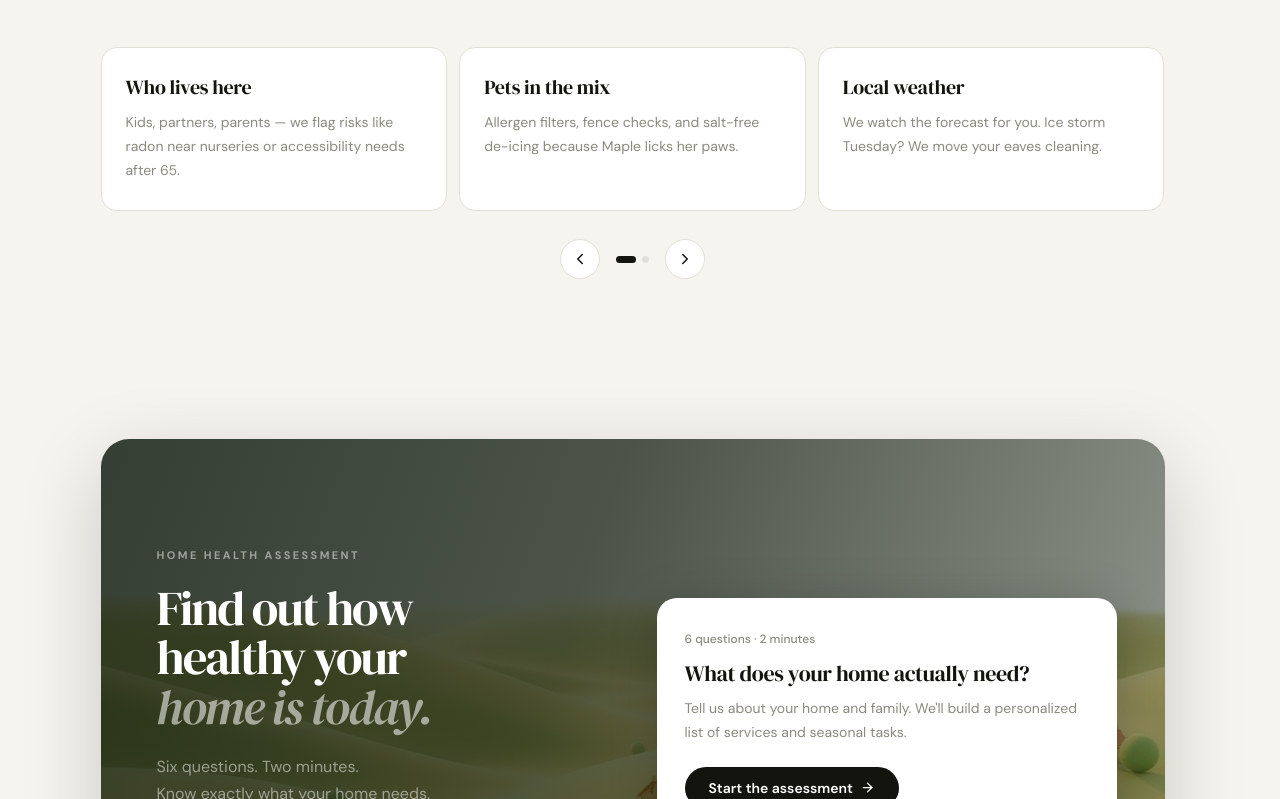
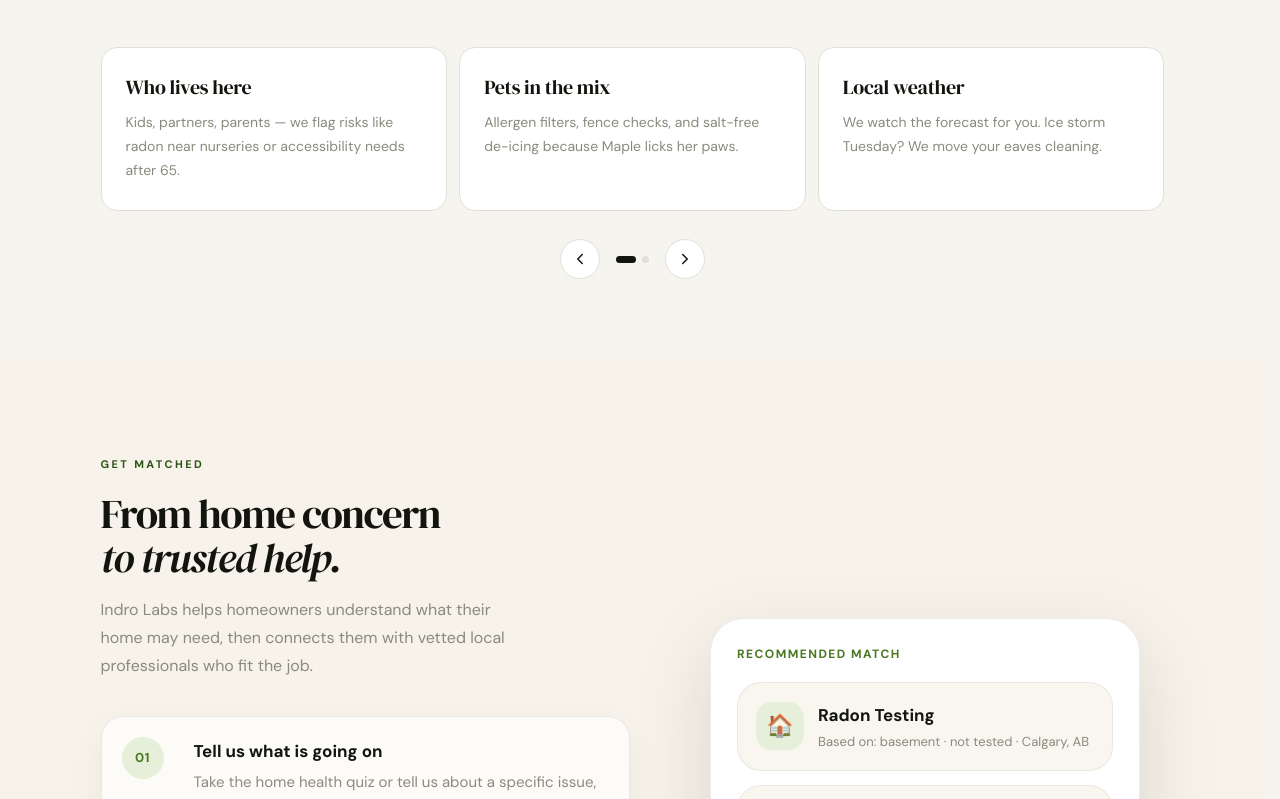
Before and after one commit to indro-labs/website, a React (Vite) app in the folder business-website/: page / in a window 1280 px wide. Shown: the part 2001-2800 px from the top of the page. Built offline with nearby package versions, Linux system fonts and the light colour scheme.

Commit message:
added get matched section

```diff
--- a/business-website/src/App.css
+++ b/business-website/src/App.css
@@ -630,3 +630,218 @@
 .toast-err { border-left: 4px solid #DC2626; }
 .toast p   { margin: 0; font-size: 14px; font-weight: 500; color: var(--ink); }
 .toast button { border: none; background: none; font-size: 19px; cursor: pointer; color: var(--muted); }
+
+/* ─────────────────────────────────────────────────
+   GET MATCHED
+───────────────────────────────────────────────── */
+.match-section {
+  background: #F7F3EA;
+  padding: 96px 20px;
+}
+
+.match-wrap {
+  display: grid;
+  grid-template-columns: 1.05fr 0.95fr;
+  gap: 56px;
+  align-items: center;
+}
+
+.match-left {
+  max-width: 620px;
+}
+
+.match-steps {
+  display: grid;
+  gap: 18px;
+  margin: 34px 0 30px;
+}
+
+.match-step {
+  display: grid;
+  grid-template-columns: 54px 1fr;
+  gap: 18px;
+  align-items: start;
+  padding: 20px;
+  border: 1px solid rgba(20, 20, 15, 0.08);
+  border-radius: 22px;
+  background: rgba(255, 255, 255, 0.62);
+  box-shadow: 0 14px 36px rgba(20, 20, 15, 0.05);
+}
+
+.match-num {
+  width: 42px;
+  height: 42px;
+  border-radius: 999px;
+  display: inline-flex;
+  align-items: center;
+  justify-content: center;
+  background: #E6EFD9;
+  color: #4A7820;
+  font-size: 13px;
+  font-weight: 800;
+  letter-spacing: 0.04em;
+}
+
+.match-title {
+  margin: 0 0 6px;
+  color: var(--ink);
+  font-size: 17px;
+  font-weight: 800;
+}
+
+.match-desc {
+  margin: 0;
+  color: var(--muted);
+  font-size: 15px;
+  line-height: 1.55;
+}
+
+.match-right {
+  display: flex;
+  justify-content: center;
+}
+
+.match-phone-card {
+  width: 100%;
+  max-width: 430px;
+  border-radius: 34px;
+  padding: 26px;
+  background: #fff;
+  border: 1px solid rgba(20, 20, 15, 0.08);
+  box-shadow: 0 28px 80px rgba(20, 20, 15, 0.13);
+}
+
+.match-card-label {
+  margin: 0 0 18px;
+  color: #4A7820;
+  font-size: 12px;
+  font-weight: 900;
+  letter-spacing: 0.12em;
+}
+
+.match-service-card,
+.match-pro-card {
+  display: flex;
+  gap: 14px;
+  align-items: center;
+  padding: 18px;
+  border-radius: 24px;
+  background: #F8F6EF;
+  border: 1px solid rgba(20, 20, 15, 0.06);
+  margin-bottom: 14px;
+}
+
+.match-icon {
+  width: 48px;
+  height: 48px;
+  border-radius: 16px;
+  background: #E6EFD9;
+  display: flex;
+  align-items: center;
+  justify-content: center;
+  font-size: 22px;
+}
+
+.match-service-title {
+  margin: 0 0 4px;
+  color: var(--ink);
+  font-size: 17px;
+  font-weight: 800;
+}
+
+.match-service-sub {
+  margin: 0;
+  color: var(--muted);
+  font-size: 13px;
+  line-height: 1.4;
+}
+
+.match-avatar {
+  width: 48px;
+  height: 48px;
+  border-radius: 999px;
+  background: #14140F;
+  color: white;
+  display: flex;
+  align-items: center;
+  justify-content: center;
+  font-weight: 800;
+}
+
+.match-pro-info {
+  min-width: 0;
+}
+
+.match-pro-name {
+  margin: 0 0 3px;
+  color: var(--ink);
+  font-size: 16px;
+  font-weight: 800;
+}
+
+.match-pro-role,
+.match-pro-meta {
+  margin: 0;
+  color: var(--muted);
+  font-size: 13px;
+  line-height: 1.45;
+}
+
+.match-actions {
+  display: grid;
+  grid-template-columns: 1fr 1fr;
+  gap: 10px;
+  margin-top: 18px;
+}
+
+.match-action-primary,
+.match-action-secondary {
+  border: none;
+  border-radius: 999px;
+  padding: 13px 14px;
+  font-weight: 800;
+  cursor: pointer;
+}
+
+.match-action-primary {
+  background: #14140F;
+  color: white;
+}
+
+.match-action-secondary {
+  background: #E8E6DE;
+  color: #14140F;
+}
+
+.match-note {
+  margin: 18px 0 0;
+  color: var(--muted);
+  font-size: 13px;
+  line-height: 1.5;
+  text-align: center;
+}
+
+@media (max-width: 900px) {
+  .match-wrap {
+    grid-template-columns: 1fr;
+    gap: 42px;
+  }
+
+  .match-left {
+    max-width: none;
+  }
+}
+
+@media (max-width: 560px) {
+  .match-section {
+    padding: 72px 18px;
+  }
+
+  .match-step {
+    grid-template-columns: 1fr;
+  }
+
+  .match-actions {
+    grid-template-columns: 1fr;
+  }
+}
--- a/business-website/src/App.jsx
+++ b/business-website/src/App.jsx
@@ -481,6 +481,86 @@ export default function App() {
         </div>
       </section>
 
+{/* ── GET MATCHED ───────────────────── */}
+<section id="get-matched" className="match-section">
+  <div className="wrap match-wrap">
+    <div className="match-left">
+      <p className="eyebrow-green">GET MATCHED</p>
+      <h2 className="signup-h2">
+        From home concern<br/><em>to trusted help.</em>
+      </h2>
+      <p className="signup-sub">
+        Indro Labs helps homeowners understand what their home may need,
+        then connects them with vetted local professionals who fit the job.
+      </p>
+
+      <div className="match-steps">
+        {[
+          {
+            step: '01',
+            title: 'Tell us what is going on',
+            desc: 'Take the home health quiz or tell us about a specific issue, like radon, moisture, HVAC, or ventilation.',
+          },
+          {
+            step: '02',
+            title: 'We identify the right service',
+            desc: 'We turn your answers into clear next steps so you know whether to test, inspect, repair, or monitor.',
+          },
+          {
+            step: '03',
+            title: 'Get matched with local pros',
+            desc: 'We connect you with qualified contractors in your area based on service type, location, and availability.',
+          },
+        ].map(item => (
+          <div className="match-step" key={item.step}>
+            <span className="match-num">{item.step}</span>
+            <div>
+              <p className="match-title">{item.title}</p>
+              <p className="match-desc">{item.desc}</p>
+            </div>
+          </div>
+        ))}
+      </div>
+
+      <a href="#home-health-quiz" className="pill-dark">
+        Start with the quiz <ArrowRight size={15}/>
+      </a>
+    </div>
+
+    <div className="match-right">
+      <div className="match-phone-card">
+        <p className="match-card-label">RECOMMENDED MATCH</p>
+
+        <div className="match-service-card">
+          <div className="match-icon">🏠</div>
+          <div>
+            <p className="match-service-title">Radon Testing</p>
+            <p className="match-service-sub">Based on: basement · not tested · Calgary, AB</p>
+          </div>
+        </div>
+
+        <div className="match-pro-card">
+          <div className="match-avatar">SR</div>
+          <div className="match-pro-info">
+            <p className="match-pro-name">Sarah Reynolds</p>
+            <p className="match-pro-role">Radon & Indoor Air Quality</p>
+            <p className="match-pro-meta">⭐ 4.8 · C-NRPP Certified · Available this week</p>
+          </div>
+        </div>
+
+        <div className="match-actions">
+          <button className="match-action-primary">Request intro</button>
+          <button className="match-action-secondary">View profile</button>
+        </div>
+
+        <p className="match-note">
+          No pressure. Compare options, ask questions, and choose who feels right for your home.
+        </p>
+      </div>
+    </div>
+  </div>
+</section>
+
       {/* ── HOME HEALTH QUIZ ────────────── */}
       <section id="home-health-quiz" className="hh-quiz-section">
         <div className="wrap">
--- a/business-website/src/components/NavBar/NavBar.jsx
+++ b/business-website/src/components/NavBar/NavBar.jsx
@@ -16,7 +16,7 @@ export default function NavBar() {
         <nav className="nav-links">
           <a href="#how-it-works">How it works</a>
           <a href="#home-health">Home health</a>
-          <a href="#quiz-section">Get matched</a>
+          <a href="#get-matched">Get matched</a>
         </nav>
 
         <div className="nav-right">
@@ -33,7 +33,7 @@ export default function NavBar() {
         <nav className="nav-mobile">
           <a href="#how-it-works" onClick={close}>How it works</a>
           <a href="#home-health" onClick={close}>Home health</a>
-          <a href="#quiz-section" onClick={close}>Get matched</a>
+          <a href="#get-matched" onClick={close}>Get matched</a>
           <a href="#quiz-section" className="nav-mobile-cta" onClick={close}>Take the quiz →</a>
         </nav>
       )}
```
